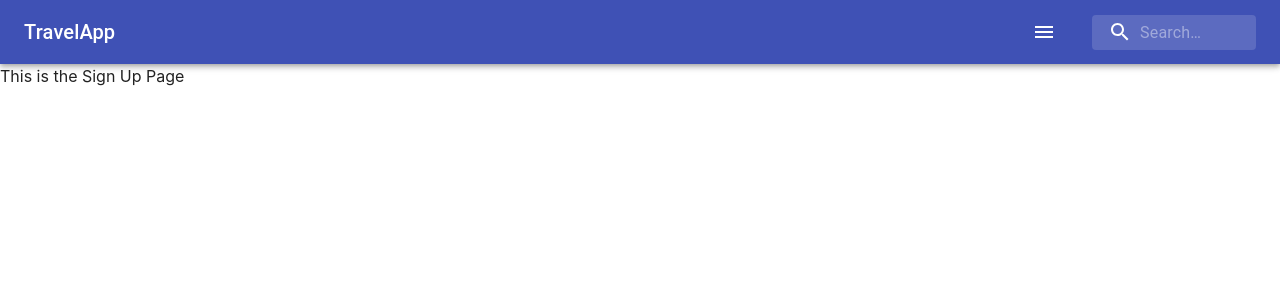
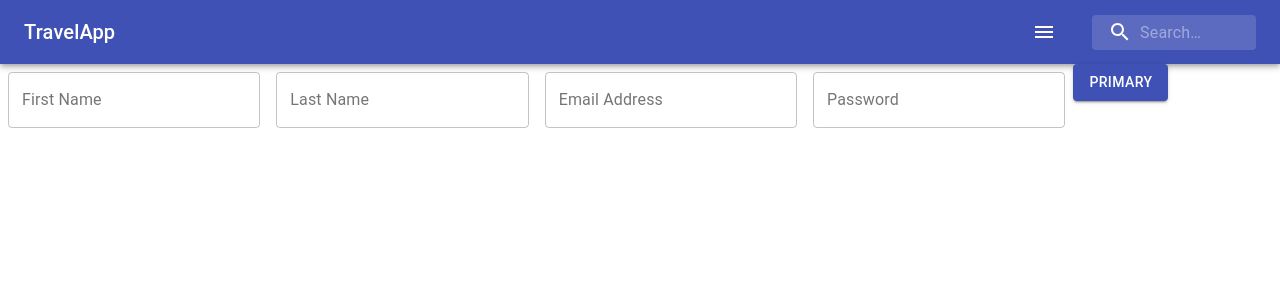
Before and after one commit to KannaVairavan/Travel-App, a React (Create React App) app in the folder client/: page /signup in a window 1280 px wide. Shown: the top 300 px of the page. Built offline with nearby package versions, Linux system fonts and the light colour scheme; a web font is replaced by a local one.

Commit message:
submitForm updated

```diff
--- a/client/src/pages/index.js
+++ b/client/src/pages/index.js
@@ -15,7 +15,7 @@
               <h1>HOMEPAGE</h1>
             </Jumbotron>
             <form>
-              <Input
+              {/* <Input
                 name="title"
                 placeholder="Title (required)"
               />
@@ -26,18 +26,18 @@
               <TextArea
                 name="synopsis"
                 placeholder="Synopsis (Optional)"
-              />
-              <FormBtn
+              /> */}
+              {/* <FormBtn
                 disabled={true}
               >
                 Submit Book
-              </FormBtn>
+              </FormBtn> */}
             </form>
           </Col>
           <Col size="md-6 sm-12">
-            <Jumbotron>
+            {/* <Jumbotron>
               <h1>Books On My List</h1>
-            </Jumbotron>
+            </Jumbotron> */}
           </Col>
         </Row>
       </Container>
--- a/client/src/pages/signup.js
+++ b/client/src/pages/signup.js
@@ -1,7 +1,66 @@
-import React from "react";
+// import React from "react";
 
-const SignUpPage = () => {
-  return <div>This is the Sign Up Page</div>;
+// const SignUpPage = () => {
+//   return <div>This is the Sign Up Page</div>;
+// }
+
+// export default SignUpPage;
+
+
+
+import React from 'react';
+import TextField from '@material-ui/core/TextField';
+import { makeStyles } from '@material-ui/core/styles';
+import Button from "@material-ui/core/Button";
+
+const useStyles = makeStyles((theme) => ({
+  root: {
+    '& .MuiTextField-root': {
+      margin: theme.spacing(1),
+      width: '25ch',
+    },
+  },
+}));
+
+export default function SignUpPage(props) {
+  const classes = useStyles();
+
+  return (
+    <form className={classes.root} noValidate autoComplete="off">
+      <div>
+        <TextField
+          id="standard-textarea"
+          label="First Name"
+          placeholder="Required"
+          multiline
+          variant="outlined"
+        />
+        <TextField
+          id="standard-textarea"
+          label="Last Name"
+          placeholder="Required"
+          multiline
+          variant="outlined"
+        />
+        <TextField
+          id="standard-textarea"
+          label="Email Address"
+          placeholder="Required"
+          multiline
+          variant="outlined"
+        />
+        <TextField
+          id="outlined-password-input"
+          label="Password"
+          placeholder="Required"
+          type="password"
+          autoComplete="current-password"
+          variant="outlined"
+        />
+        <Button variant="contained" color="primary">
+          Primary
+        </Button>
+      </div>
+    </form>
+  );
 }
-
-export default SignUpPage;
```
